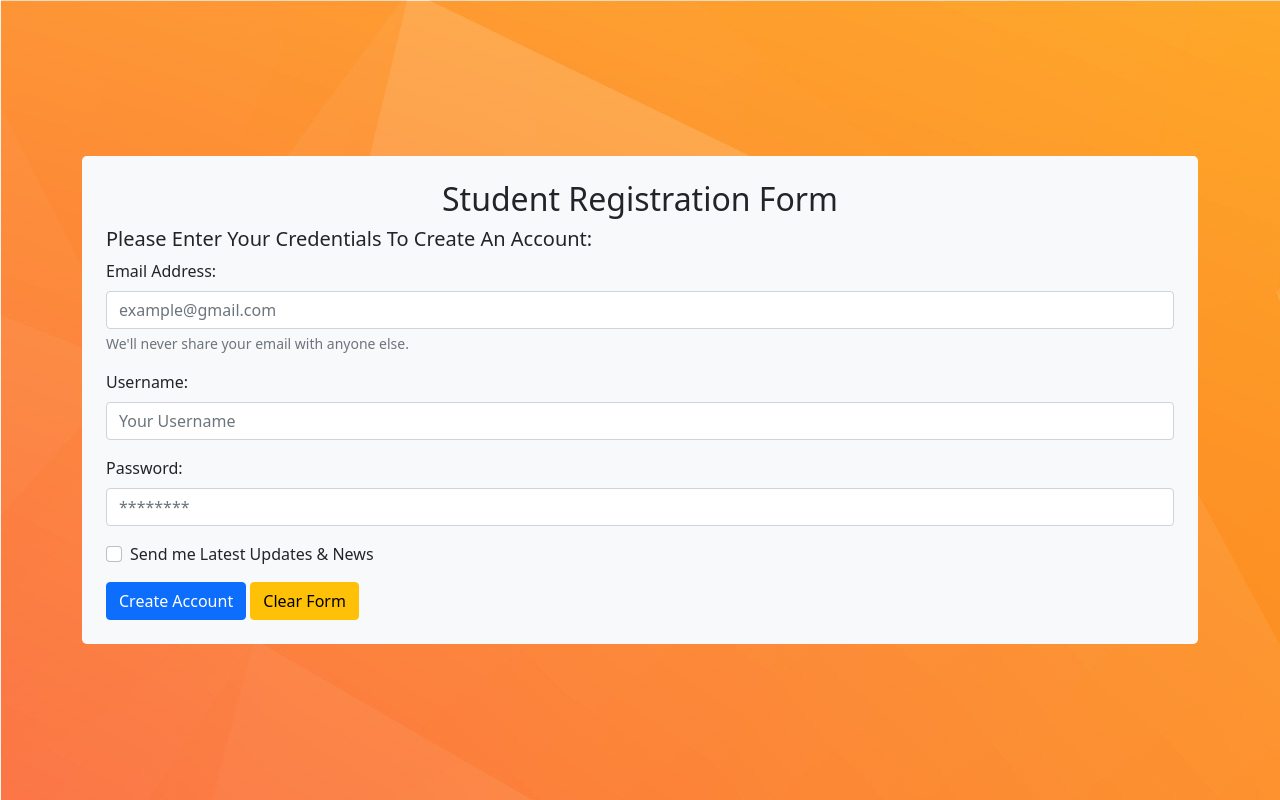
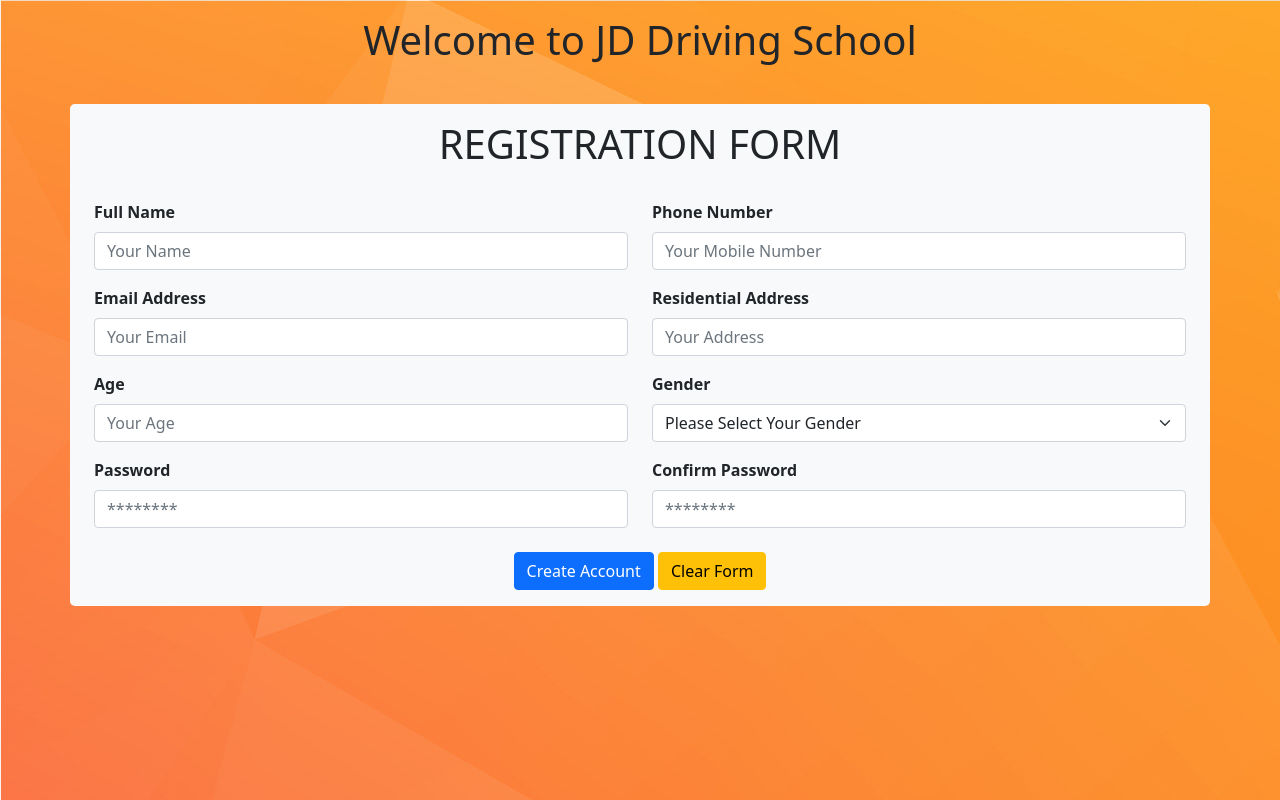
Before and after one commit to mominali4015/Online-driving-school-management-system, a Python web app: template templates/SignUp.html in a window 1280 px wide. Run offline with Jinja, Linux system fonts and the light colour scheme; the template is opened without the code that fills it, so the values that code supplies are empty.

Commit message:
Making Changes to Sign Up form

```diff
--- a/templates/SignUp.html
+++ b/templates/SignUp.html
@@ -11,42 +11,75 @@
   <link rel="stylesheet" href="https://cdn.jsdelivr.net/npm/bootstrap-icons@1.8.3/font/bootstrap-icons.css">
   <link href="https://cdn.jsdelivr.net/npm/bootstrap@5.0.2/dist/css/bootstrap.min.css" rel="stylesheet"
     integrity="sha384-EVSTQN3/azprG1Anm3QDgpJLIm9Nao0Yz1ztcQTwFspd3yD65VohhpuuCOmLASjC" crossorigin="anonymous">
-  <title>Student Registration</title>
+  <title>Sign Up</title>
 </head>
 
 <body style="background-image: url('/images/SignUp.jpg');">
-  <div class="container d-flex align-items-center justify-content-center min-vh-100">
-    <div class="container">
+  <div class="container-fluid  py-2">
+    <div class="row py-2 fw-light fw-bold">
+      <div class="col text-center">
+        <h1>Welcome to JD Driving School</h1>
+      </div>
+    </div>
+    <br>
+    <div class="container bg-light rounded-3 px-4">
       <div class="row">
-        <div class="col bg-light p-4 rounded-3 border-dark">
-          <div class="h2 d-flex justify-content-center">Student Registration Form</div>
-          <div class="h5 d-flex justify-content-start">Please Enter Your Credentials To Create An Account:</div>
-          <form>
-            <div class="mb-3">
-              <label for="exampleInputEmail1" class="form-label">Email Address:</label>
-              <input type="email" class="form-control" id="exampleInputEmail1" aria-describedby="emailHelp"
-                placeholder="example@gmail.com">
-              <div id="emailHelp" class="form-text">We'll never share your email with anyone else.</div>
-            </div>
-            <div class="mb-3">
-              <label for="Username" class="form-label">Username:</label>
-              <input type="Username" class="form-control" id="Username" placeholder="Your Username">
-            </div>
-            <div class="mb-3">
-              <label for="exampleInputPassword1" class="form-label">Password:</label>
-              <input type="password" class="form-control" id="exampleInputPassword1" placeholder="********">
-            </div>
-            <div class="mb-3 form-check">
-              <input type="checkbox" class="form-check-input" id="exampleCheck1">
-              <label class="form-check-label" for="exampleCheck1">Send me Latest Updates & News </label>
-            </div>
-            <button type="submit" class="btn btn-primary">Create Account</button>
-            <button type="reset" class="btn btn-warning">Clear Form</button>
-          </form>
+        <div class="col text-center h1 p-3"> REGISTRATION FORM</h3>
         </div>
+      </div>
+      <div class="row py-2 ">
+        <div class="col">
+          <label for="formGroupExampleInput" class="form-label fw-bold">Full Name</label>
+          <input type="text" class="form-control" placeholder="Your Name" aria-label="Full name">
+        </div>
+        <div class="col">
+          <label for="formGroupExampleInput" class="form-label fw-bold"> Phone Number</label>
+          <input type="text" class="form-control" placeholder="Your Mobile Number" aria-label="Last name">
+        </div>
+      </div>
+
+      <div class="row py-2">
+        <div class="col">
+          <label for="formGroupExampleInput" class="form-label fw-bold"> Email Address </label>
+          <input type="text" class="form-control" placeholder="Your Email" aria-label="First name">
+        </div>
+        <div class="col">
+          <label for="formGroupExampleInput" class="form-label fw-bold">Residential Address</label>
+          <input type="text" class="form-control" placeholder="Your Address" aria-label="Last name">
+        </div>
+      </div>
+
+      <div class="row py-2">
+        <div class="col">
+          <label for="formGroupExampleInput" class="form-label fw-bold"> Age </label>
+          <input type="text" class="form-control" placeholder="Your Age" aria-label="First name">
+        </div>
+        <div class="col">
+          <label for="formGroupExampleInput" class="form-label fw-bold">Gender </label>
+          <label class="visually-hidden" for="inlineFormSelectPref">Preference</label>
+          <select class="form-select" id="inlineFormSelectPref">
+            <option selected>Please Select Your Gender</option>
+            <option value="1">Male</option>
+            <option value="2">Female</option>
+            <option value="3">Other</option>
+          </select>
+        </div>
+      </div>
+
+      <div class="row py-2">
+        <div class="col">
+          <label for="formGroupExampleInput" class="form-label fw-bold"> Password </label>
+          <input type="password" class="form-control" placeholder="********" aria-label="First name">
+        </div>
+        <div class="col">
+          <label for="formGroupExampleInput" class="form-label fw-bold">Confirm Password </label>
+          <input type="password" class="form-control" placeholder="********" aria-label="Last name">
+        </div>
+      </div>
+      <div class="text-center mx-auto py-3">
+        <button type="submit" class="btn btn-primary">Create Account</button>
+        <button type="reset" class="btn btn-warning">Clear Form</button>
       </div>
     </div>
   </div>
 </body>
-
-</html>
```
Also changed, not shown: templates/StudentDashboard.html (+4 -4 lines).
